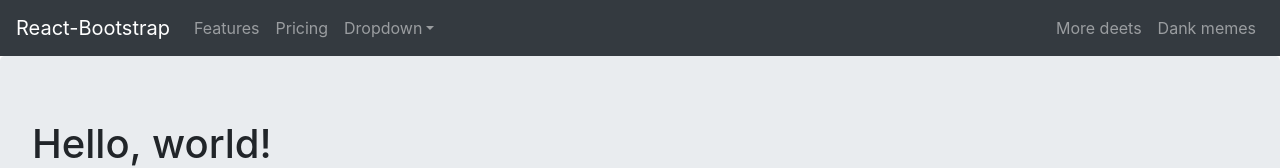
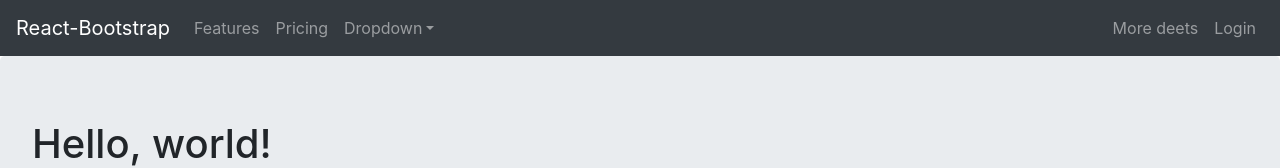
Before and after one commit to Banyan-Labs/ramp, a React (Create React App) app: page / in a window 1280 px wide. Shown: the top 168 px of the page. Built offline with nearby package versions, Linux system fonts and the light colour scheme.

Commit message:
Made changes

```diff
--- a/src/components/Navigation.js
+++ b/src/components/Navigation.js
@@ -20,8 +20,8 @@ function Navigation() {
     </Nav>
     <Nav>
       <Nav.Link href="#deets">More deets</Nav.Link>
-      <Nav.Link eventKey={2} href="#memes">
-        Dank memes
+      <Nav.Link eventKey={2} href="#memes onClick={handleShow}">
+        Login
       </Nav.Link>
     </Nav>
   </Navbar.Collapse>
```
